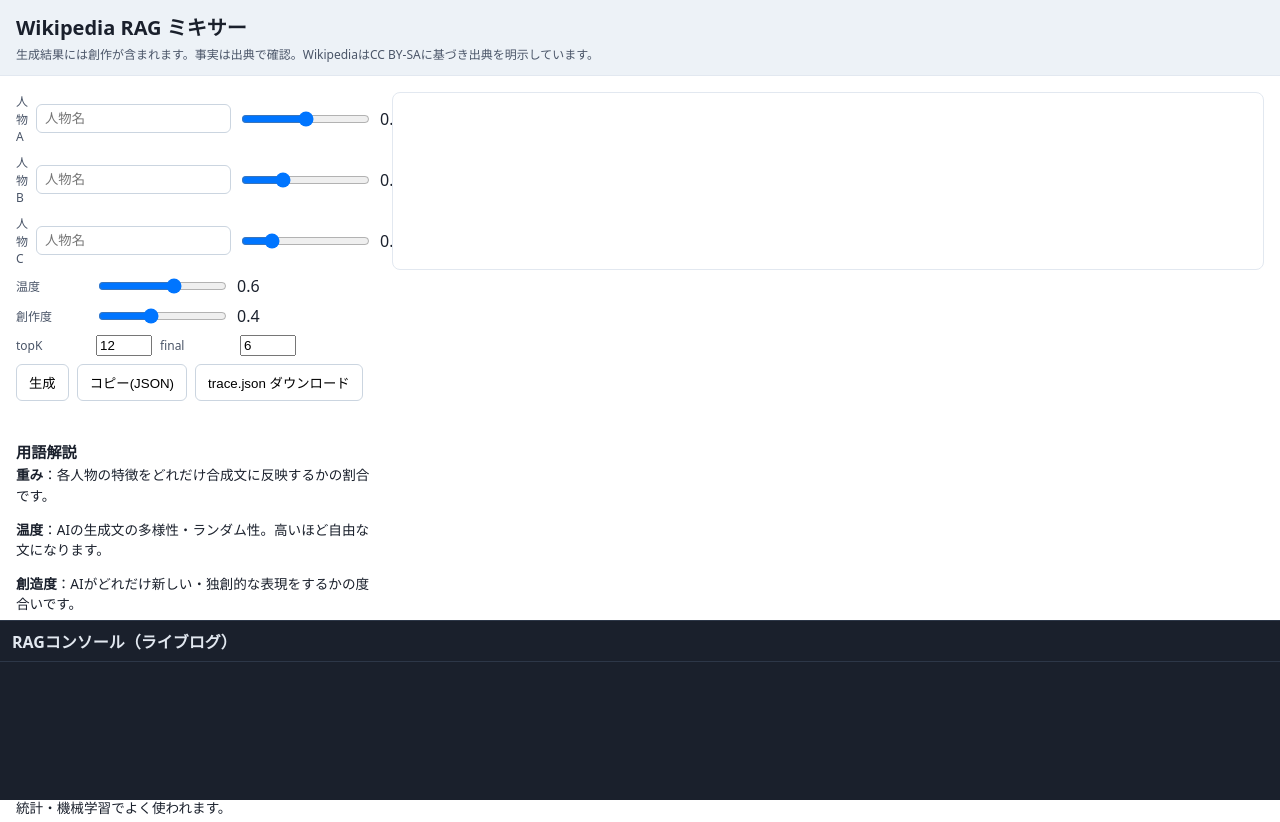
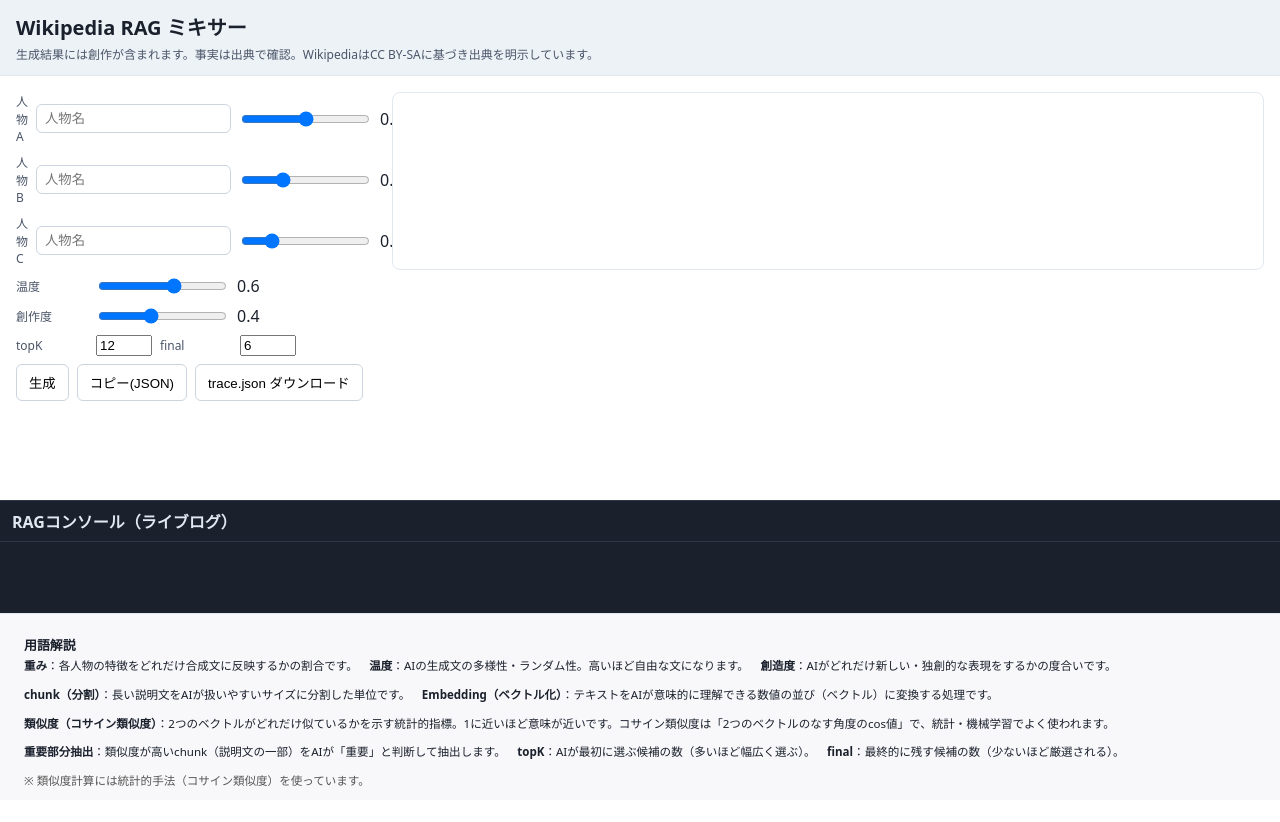
Before and after one commit to TakeshiKanamori20/GenAI-wikipedia-RAG, a website: page public/index.html in a window 1280 px wide. Shown: the top 822 px of the page. After the commit the page ends 800 px from the top, so only its background shows below. Drawn offline with Linux system fonts and the light colour scheme.

Commit message:
UI改善: 用語解説横並びRAGコンソール拡大metrics表削除

```diff
--- a/public/index.html
+++ b/public/index.html
@@ -61,9 +61,9 @@
       <div class="console-header">RAGコンソール（ライブログ）</div>
       <div id="console" class="console-body"></div>
     </section>
+  </main>
 
-    <div id="explain" class="explain"></div>
-  </main>
+  <div id="explain" class="explain"></div>
 
   <script src="/app.js"></script>
 </body>
--- a/public/style.css
+++ b/public/style.css
@@ -19,12 +19,23 @@
 .pill { display: inline-block; padding: 6px 10px; background: #edf2f7; border-radius: 999px; text-decoration: none; color: #2d3748; font-size: 12px; }
 .metrics table { border-collapse: collapse; }
 .metrics th, .metrics td { border: 1px solid #e2e8f0; padding: 4px 8px; font-size: 12px; }
-.console { position: fixed; left: 0; right: 0; bottom: 0; height: 180px; background: #1a202c; color: #e2e8f0; border-top: 1px solid #2d3748; display: flex; flex-direction: column; }
+.console { position: fixed; left: 0; right: 0; bottom: 0; height: 180px; background: #1a202c; color: #e2e8f0; border-top: 1px solid #2d3748; display: flex; flex-direction: column; margin-bottom: 120px; }
 .console-header { padding: 8px 12px; border-bottom: 1px solid #2d3748; font-weight: 600; }
 .console-body { flex: 1; overflow: auto; padding: 8px 12px; font-family: ui-monospace, SFMono-Regular, Menlo, Consolas, 'Courier New', monospace; font-size: 12px; }
 .logline { margin-bottom: 2px; }
 .logline .tag { display: inline-block; color: #fff; padding: 2px 6px; border-radius: 4px; margin-right: 6px; font-weight: 700; }
 .logline .time { color: #cbd5e0; margin-right: 6px; }
+.explain {
+  position: fixed;
+  left: 0;
+  right: 0;
+  bottom: 0;
+  background: #f8f8fa;
+  border-top: 1px solid #e2e8f0;
+  padding: 8px 24px 8px 24px;
+  font-size: 0.85em;
+  z-index: 100;
+}
 @media (min-width: 800px) {
   main { grid-template-columns: 360px 1fr; }
 }
```
